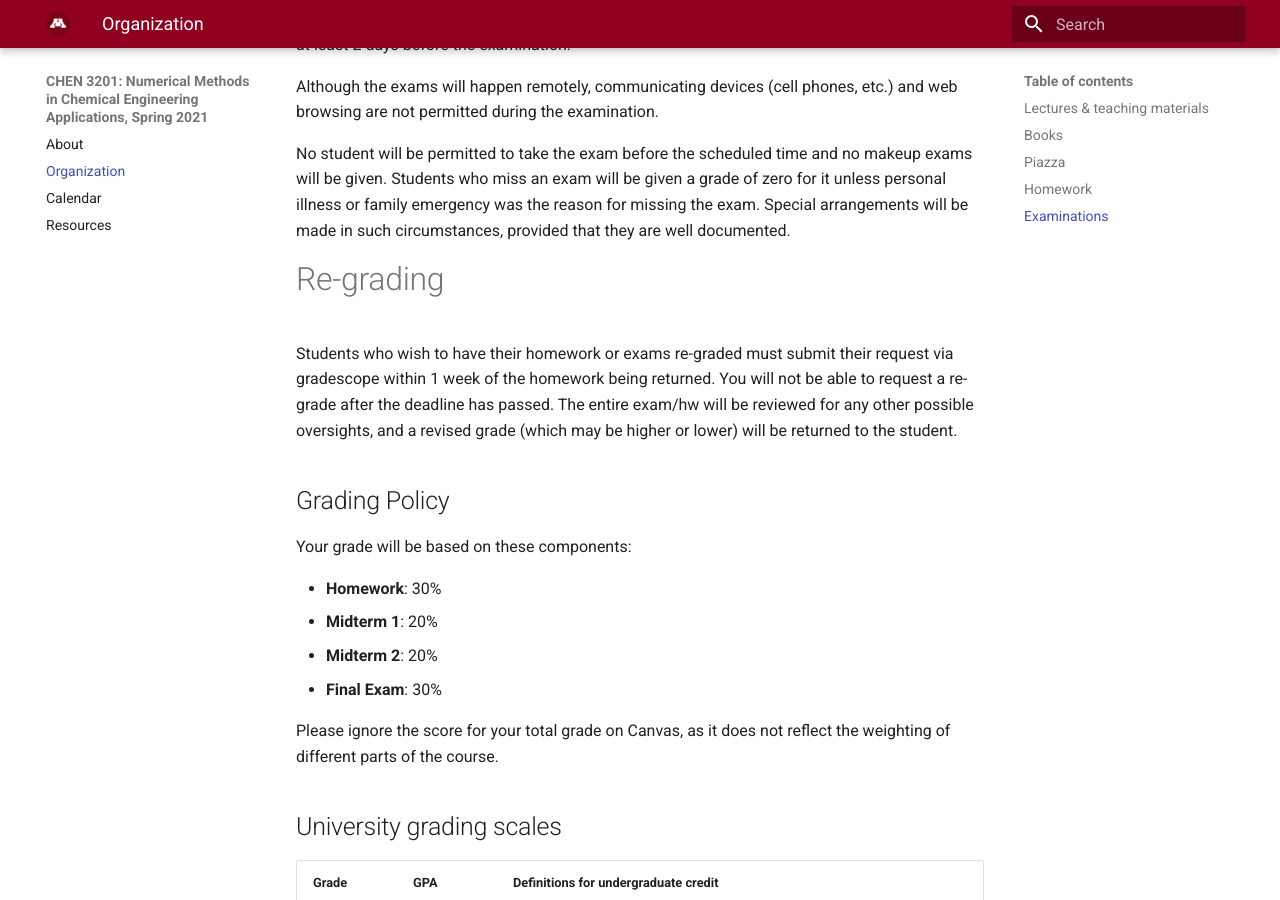
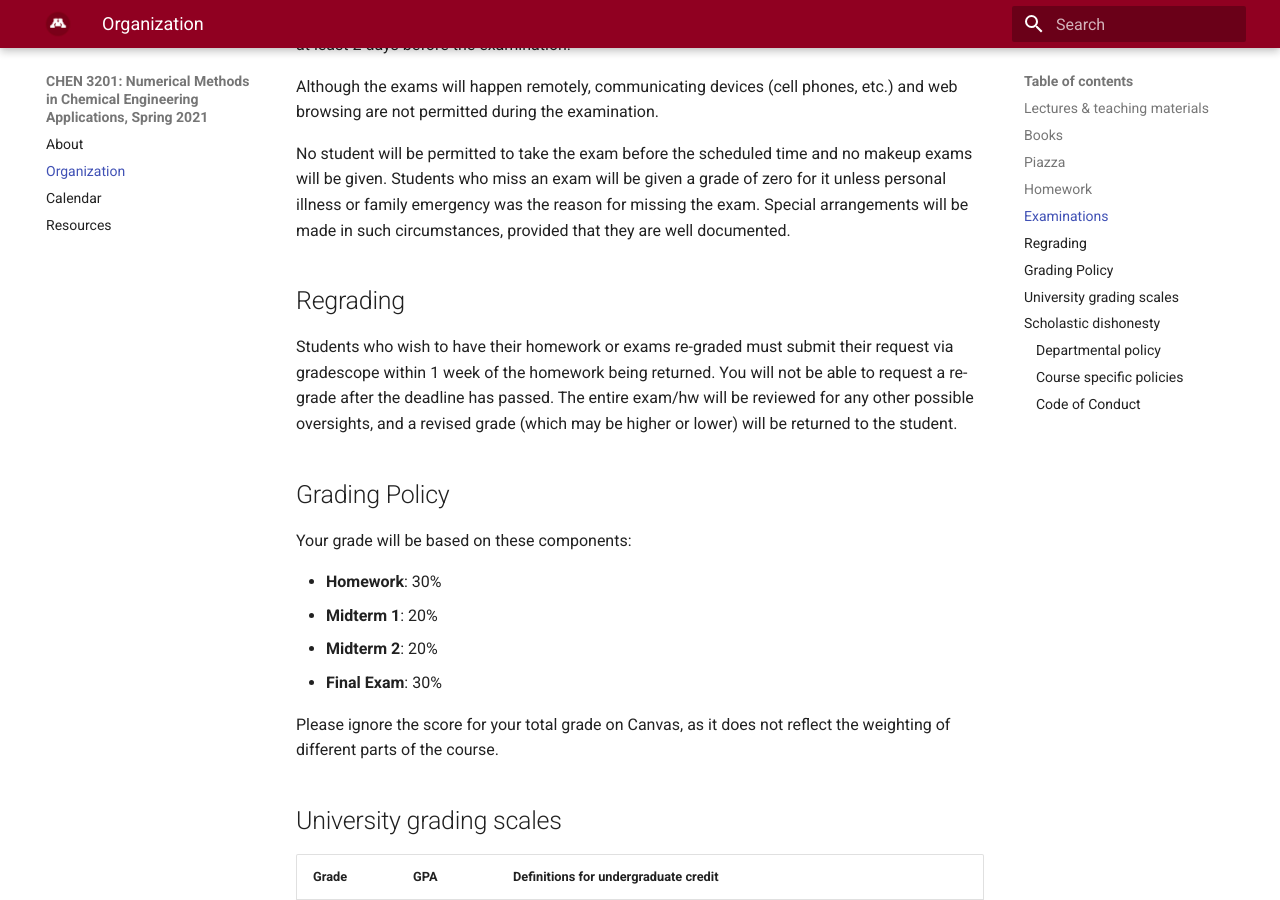
Before and after one commit to smcantab/chen3201-spring2021, an MkDocs documentation site: the page built from docs/organization.md, in a window 1280 px wide and 900 px high, scrolled down 2015 px. Built offline with MkDocs 1.6.1 and Material for MkDocs 9.7.7, drawn with Linux system fonts in a browser that asks for light colours.

Commit message:
fix typo

```diff
--- a/docs/organization.md
+++ b/docs/organization.md
@@ -50,7 +50,7 @@
 
 No student will be permitted to take the exam before the scheduled time and no makeup exams will be given. Students who miss an exam will be given a grade of zero for it unless personal illness or family emergency was the reason for missing the exam. Special arrangements will be made in such circumstances, provided that they are well documented.
 
-#Re-grading
+## Regrading
 
 Students who wish to have their homework or exams re-graded must submit their request via gradescope within 1 week of the homework being returned. You will not be able to request a re-grade after the deadline has passed. The entire exam/hw will be reviewed for any other possible oversights, and a revised grade (which may be higher or lower) will be returned to the student.
 
```
